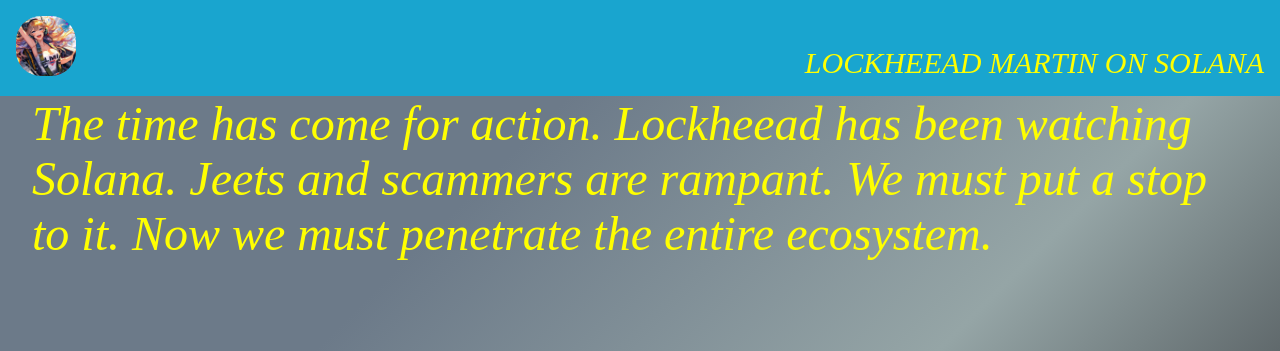
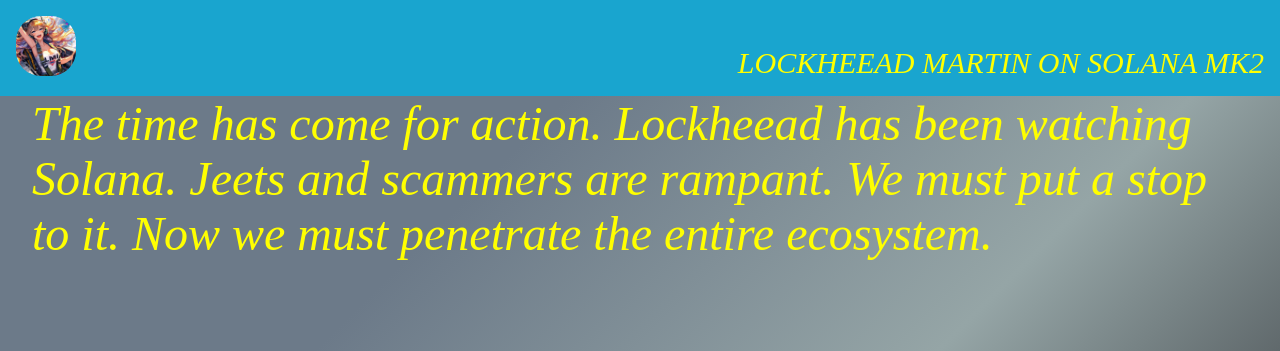
Before and after one commit to Serowodorod/lockheedmartininusol.com, a plain HTML site: page index.html in a window 1280 px wide. Shown: the top 351 px of the page. Drawn offline with Linux system fonts and the light colour scheme; a web font is replaced by a local one.

Commit message:
Update index.html

```diff
--- a/index.html
+++ b/index.html
@@ -3,19 +3,22 @@
  <head>
   <meta charset="utf-8"/>
   <meta name="viewport" content="width=device-width, initial-scale=1">
-  <title>LOCKHEAD MARTIN ON SOLANA</title>
+  <title>LOCKHEAD MARTIN ON SOLANA MK2</title>
   <link rel="stylesheet" type="text/css" href="./css/style.css">
   <link rel="stylesheet" type="text/css" href="./css/media.css">
 <link rel="preconnect" href="https://fonts.googleapis.com">
 <link rel="preconnect" href="https://fonts.gstatic.com" crossorigin>
 <link href="https://fonts.googleapis.com/css2?family=Honk&display=swap" rel="stylesheet">
+
+
+<link rel="shortcut icon" href="./css/logo.jpg" />
  </head>
  <body>
 
 <nav class="main-navbar">
   <ul>
     <li><img class="animation" alt="вибачте за не зручності" style="width: 60px; height: 60px; border-radius: 25px; "  src="./css/logo.jpg"></li>
-      <li> <a href="#premiere"><p style="font-size:30px; ">LOCKHEEAD MARTIN ON SOLANA</p></a> </li>
+      <li> <a href="#premiere"><p style="font-size:30px; ">LOCKHEEAD MARTIN ON SOLANA MK2</p></a> </li>
 
   </ul>
 </nav>
@@ -198,9 +201,3 @@
 
 
      </div>
-
-
-
-</footer>
-
-</html>
```
